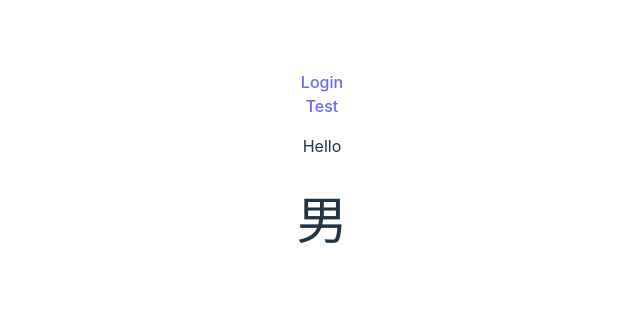
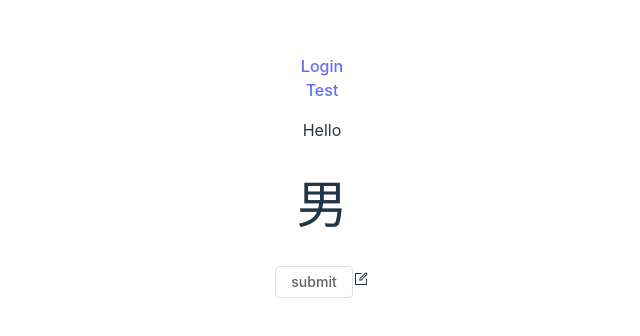
Before and after one commit to hxp-plus/vue3_vite_keycloak_mininal, a Vue app: page /#/test in a window 1280 px wide. Shown: the part 232-568 px from the top of the page, without its empty margins (318-958 px from the left). Built offline with nearby package versions, Linux system fonts and the light colour scheme.

Commit message:
引入element-plus

```diff
--- a/package.json
+++ b/package.json
@@ -10,6 +10,8 @@
     "preview": "vite preview"
   },
   "dependencies": {
+    "@element-plus/icons-vue": "^2.3.1",
+    "element-plus": "^2.7.3",
     "vue": "^3.4.21",
     "vue-router": "^4.3.2"
   },
--- a/src/main.js
+++ b/src/main.js
@@ -16,4 +16,15 @@ app.mixin(mixin);
 import { filters } from './utils/filters';
 app.config.globalProperties.$filters = filters;
 
+// 引入element-plus
+import ElementPlus from 'element-plus';
+import 'element-plus/dist/index.css';
+app.use(ElementPlus);
+
+// 注册所有图标
+import * as ElementPlusIconsVue from '@element-plus/icons-vue';
+for (const [key, component] of Object.entries(ElementPlusIconsVue)) {
+  app.component(key, component);
+}
+
 app.mount('#app');
--- a/src/views/TestPage.vue
+++ b/src/views/TestPage.vue
@@ -1,4 +1,16 @@
 <template>
   <div>Hello</div>
   <h1>{{ $filters.sexName(1) }}</h1>
+  <el-button @click="handleClick">submit</el-button>
+  <el-icon><Edit /></el-icon>
 </template>
+
+<script setup>
+import { getCurrentInstance } from 'vue';
+const { proxy } = getCurrentInstance();
+
+async function handleClick() {
+  proxy.submitOk('ABC');
+  proxy.submitFail('提交失败');
+}
+</script>
```
Also changed, not shown: 2 other files (tests, documents, lock files or other folders).
